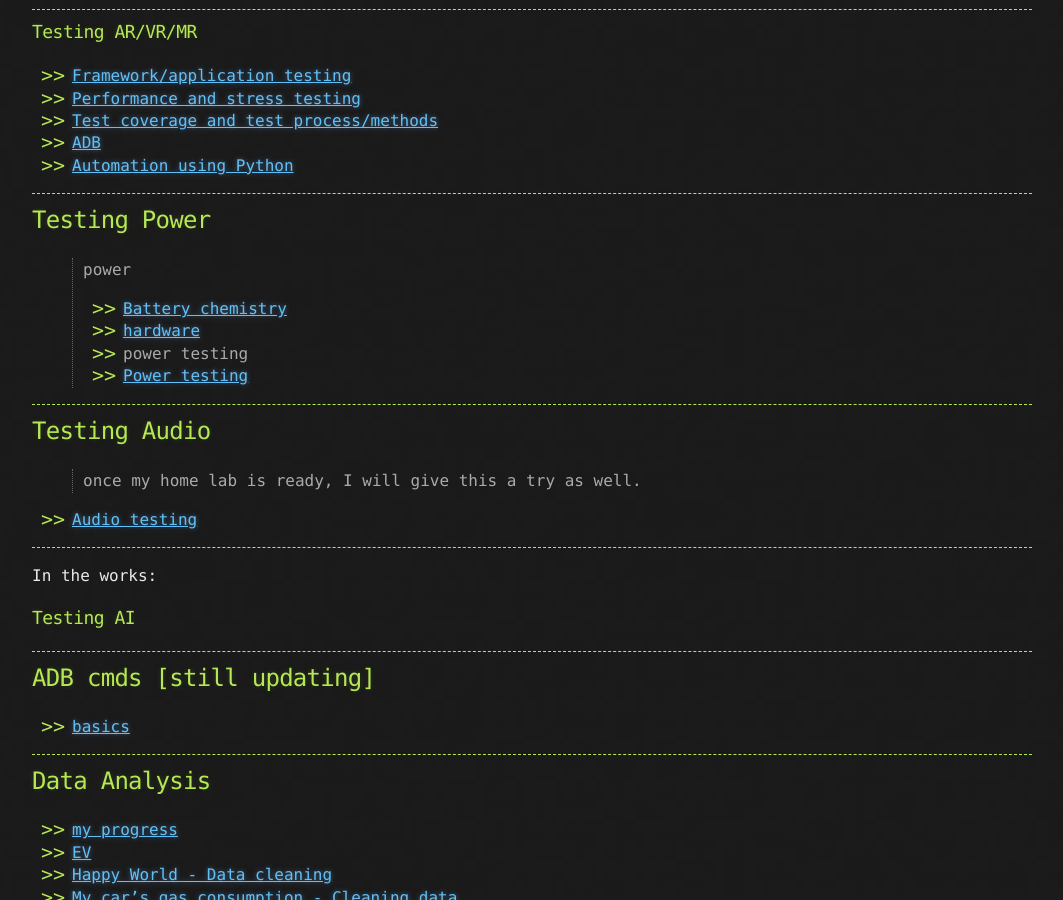
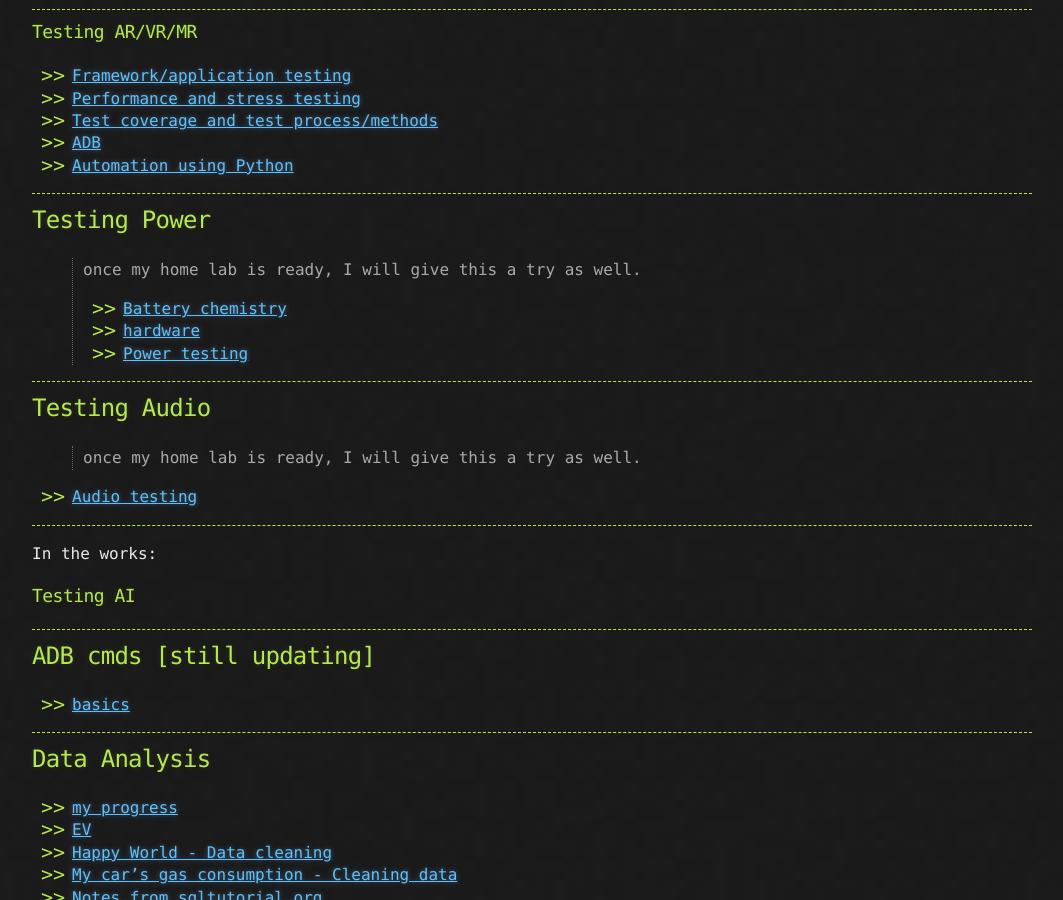
Before and after one commit to sciustechnologia/sciustechnologia.github.io, a Jekyll site: the page built from index.md, in a window 1280 px wide and 900 px high, scrolled down 1749 px. Shown: the whole window, without its empty margins (108-1171 px from the left). Built offline with Jekyll 4.4.1, drawn with Linux system fonts in a browser that asks for light colours.

Commit message:
Update index.md

```diff
--- a/index.md
+++ b/index.md
@@ -78,11 +78,10 @@ Currently building my **Bluetooth testing lab** with a **Raspberry Pi 5 Cluster*
 ---
 
 ## Testing Power
-> power
+> once my home lab is ready, I will give this a try as well.
   - [Battery chemistry](./testing/batterychemistry.html)
   - [hardware]()
--  power testing
-  - [Power testing](./testing/pwr.html)
+- [Power testing](./testing/pwr.html)
 
 ---
 
```
